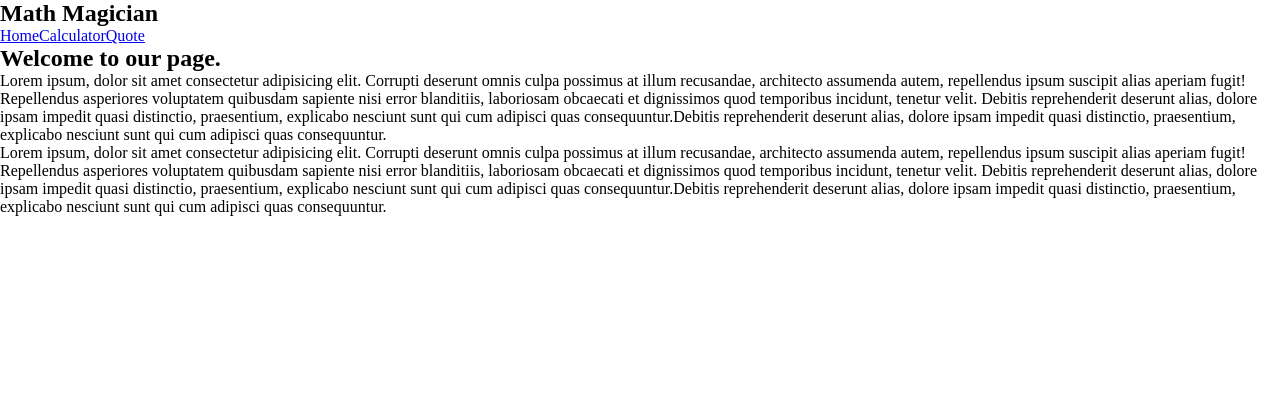
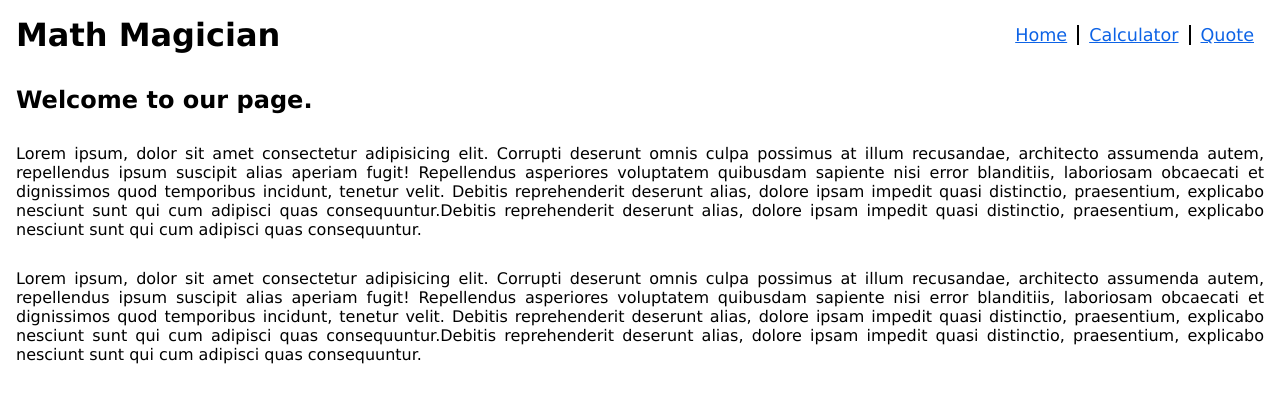
Before and after one commit to BereketRetta/Math-Magician, a React (Create React App) app: page / in a window 1280 px wide. Shown: the top 402 px of the page. Built offline with nearby package versions, Linux system fonts and the light colour scheme.

Commit message:
add stylings to the web

```diff
--- a/src/components/calculator.css
+++ b/src/components/calculator.css
@@ -4,15 +4,79 @@
   box-sizing: border-box;
   margin: 0;
   padding: 0;
+  font-family: Verdana, Geneva, Tahoma, sans-serif;
+}
+
+#root {
+  min-height: 100vh;
+}
+
+.App {
+  min-height: 80vh;
+}
+
+.navbar {
+  width: 100%;
+  display: flex;
+  justify-content: space-between;
+  align-items: center;
+  padding: 1rem;
+}
+
+.navbar h1 {
+  font-size: 2rem;
+}
+
+.links a {
+  font-size: 1.1rem;
+  color: #0d63e6;
+  border-right: 2px black solid;
+  padding: 0 10px;
+}
+
+.links a:last-child {
+  border-right: none;
+}
+
+.home {
+  min-height: inherit;
+  padding: 1rem;
+}
+
+.home h2 {
+  margin-bottom: 15px;
+}
+
+.home p {
+  margin: 30px 0;
+  text-align: justify;
+}
+
+.quote {
+  min-height: inherit;
+  max-width: 80%;
+  margin: auto;
+  display: flex;
+  align-items: center;
+  padding: 0 3rem;
+}
+
+.quote p {
+  font-size: 1.3rem;
+}
+
+.container {
+  margin-top: 1rem;
+  display: flex;
+  justify-content: space-between;
+  padding: 1rem;
 }
 
 .calculator-grid {
   display: grid;
-  margin-top: 2rem;
   justify-content: center;
   grid-template-columns: repeat(4, 8rem);
   grid-template-rows: minmax(6rem, auto) repeat(5, 4.5rem);
-  max-height: 100vh;
 }
 
 .calculator-grid > button {
```
